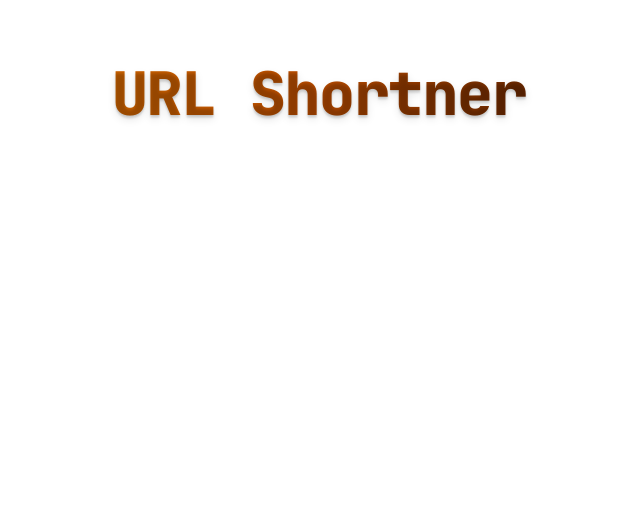
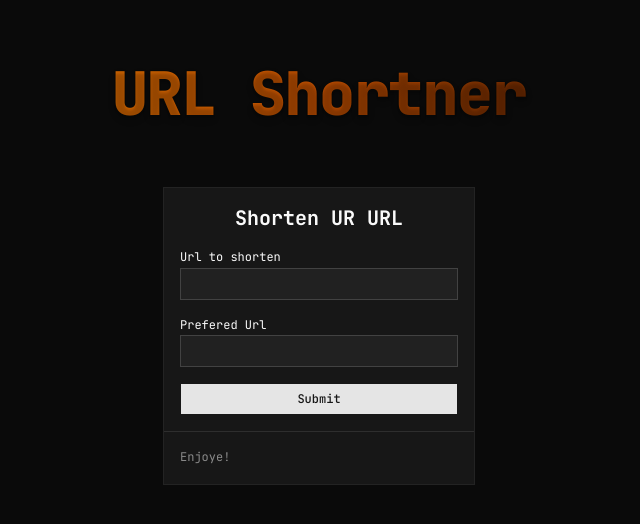
Before and after one commit to ahmadsiddique-dev/shortner, a Next.js app: page / in a window 1280 px wide. Shown: the top 524 px of the page, without its empty margins (321-961 px from the left). Built offline with nearby package versions, Linux system fonts and the light colour scheme.

Commit message:
Structure of first page is done now now lets move forward

```diff
--- a/src/app/layout.tsx
+++ b/src/app/layout.tsx
@@ -30,7 +30,7 @@ export default function RootLayout({
       lang="en"
       className={cn("h-full", "antialiased", geistSans.variable, geistMono.variable, "font-mono", jetbrainsMono.variable)}
     >
-      <body className="min-h-full flex flex-col">{children}</body>
+      <body className="min-h-full dark flex flex-col">{children}</body>
     </html>
   );
 }
--- a/src/app/page.tsx
+++ b/src/app/page.tsx
@@ -1,14 +1,46 @@
-import React from 'react'
+import React from "react";
+import { Input } from "@/components/ui/input";
+import { Button } from "@/components/ui/button";
+import {
+  Card,
+  CardContent,
+  CardFooter,
+  CardHeader,
+} from "@/components/ui/card";
 
 const page = () => {
   return (
     <main>
-      <h1 className='text-center my-7 md:my-16 text-6xl text-transparent animate-gradient bg-linear-to-r from-amber-500 via-amber-700 to-black bg-clip-text font-extrabold tracking-tight text-shadow-lg'>URL Shortner</h1>
+      <h1 className="text-center my-7 md:my-16 text-6xl text-transparent animate-gradient bg-linear-to-r from-amber-500 via-amber-700 to-black bg-clip-text font-extrabold tracking-tight text-shadow-lg">
+        URL Shortner
+      </h1>
       <section>
+        <div className="max-w-77.5 mx-auto">
+          <Card>
+            <CardHeader>
+              <h2 className="text-center font-bold text-xl">Shorten UR URL</h2>
+            </CardHeader>
+            <CardContent className="flex flex-col gap-4">
+              <div>
+                <label htmlFor="providedurl">Url to shorten</label>
+                <Input type="text" name="providedurl" />
+              </div>
 
+              <div>
+                <label htmlFor="providedurl">Prefered Url</label>
+                <Input type="text" name="providedurl" />
+              </div>
+
+              <Button type="submit">Submit</Button>
+            </CardContent>
+            <CardFooter>
+              <p className="opacity-50">Enjoye!</p>
+            </CardFooter>
+          </Card>
+        </div>
       </section>
     </main>
-  )
-}
+  );
+};
 
-export default page
+export default page;
--- /dev/null
+++ b/src/components/ui/card.tsx
@@ -0,0 +1,103 @@
+import * as React from "react"
+
+import { cn } from "@/lib/utils"
+
+function Card({
+  className,
+  size = "default",
+  ...props
+}: React.ComponentProps<"div"> & { size?: "default" | "sm" }) {
+  return (
+    <div
+      data-slot="card"
+      data-size={size}
+      className={cn(
+        "group/card flex flex-col gap-4 overflow-hidden rounded-none bg-card py-4 text-xs/relaxed text-card-foreground ring-1 ring-foreground/10 has-data-[slot=card-footer]:pb-0 has-[>img:first-child]:pt-0 data-[size=sm]:gap-2 data-[size=sm]:py-3 data-[size=sm]:has-data-[slot=card-footer]:pb-0 *:[img:first-child]:rounded-none *:[img:last-child]:rounded-none",
+        className
+      )}
+      {...props}
+    />
+  )
+}
+
+function CardHeader({ className, ...props }: React.ComponentProps<"div">) {
+  return (
+    <div
+      data-slot="card-header"
+      className={cn(
+        "group/card-header @container/card-header grid auto-rows-min items-start gap-1 rounded-none px-4 group-data-[size=sm]/card:px-3 has-data-[slot=card-action]:grid-cols-[1fr_auto] has-data-[slot=card-description]:grid-rows-[auto_auto] [.border-b]:pb-4 group-data-[size=sm]/card:[.border-b]:pb-3",
+        className
+      )}
+      {...props}
+    />
+  )
+}
+
+function CardTitle({ className, ...props }: React.ComponentProps<"div">) {
+  return (
+    <div
+      data-slot="card-title"
+      className={cn(
+        "font-heading text-sm font-medium group-data-[size=sm]/card:text-sm",
+        className
+      )}
+      {...props}
+    />
+  )
+}
+
+function CardDescription({ className, ...props }: React.ComponentProps<"div">) {
+  return (
+    <div
+      data-slot="card-description"
+      className={cn("text-xs/relaxed text-muted-foreground", className)}
+      {...props}
+    />
+  )
+}
+
+function CardAction({ className, ...props }: React.ComponentProps<"div">) {
+  return (
+    <div
+      data-slot="card-action"
+      className={cn(
+        "col-start-2 row-span-2 row-start-1 self-start justify-self-end",
+        className
+      )}
+      {...props}
+    />
+  )
+}
+
+function CardContent({ className, ...props }: React.ComponentProps<"div">) {
+  return (
+    <div
+      data-slot="card-content"
+      className={cn("px-4 group-data-[size=sm]/card:px-3", className)}
+      {...props}
+    />
+  )
+}
+
+function CardFooter({ className, ...props }: React.ComponentProps<"div">) {
+  return (
+    <div
+      data-slot="card-footer"
+      className={cn(
+        "flex items-center rounded-none border-t p-4 group-data-[size=sm]/card:p-3",
+        className
+      )}
+      {...props}
+    />
+  )
+}
+
+export {
+  Card,
+  CardHeader,
+  CardFooter,
+  CardTitle,
+  CardAction,
+  CardDescription,
+  CardContent,
+}
--- /dev/null
+++ b/src/components/ui/input.tsx
@@ -0,0 +1,19 @@
+import * as React from "react"
+
+import { cn } from "@/lib/utils"
+
+function Input({ className, type, ...props }: React.ComponentProps<"input">) {
+  return (
+    <input
+      type={type}
+      data-slot="input"
+      className={cn(
+        "h-8 w-full min-w-0 rounded-none border border-input bg-transparent px-2.5 py-1 text-xs transition-colors outline-none file:inline-flex file:h-6 file:border-0 file:bg-transparent file:text-xs file:font-medium file:text-foreground placeholder:text-muted-foreground focus-visible:border-ring focus-visible:ring-1 focus-visible:ring-ring/50 disabled:pointer-events-none disabled:cursor-not-allowed disabled:bg-input/50 disabled:opacity-50 aria-invalid:border-destructive aria-invalid:ring-1 aria-invalid:ring-destructive/20 md:text-xs dark:bg-input/30 dark:disabled:bg-input/80 dark:aria-invalid:border-destructive/50 dark:aria-invalid:ring-destructive/40",
+        className
+      )}
+      {...props}
+    />
+  )
+}
+
+export { Input }
```
